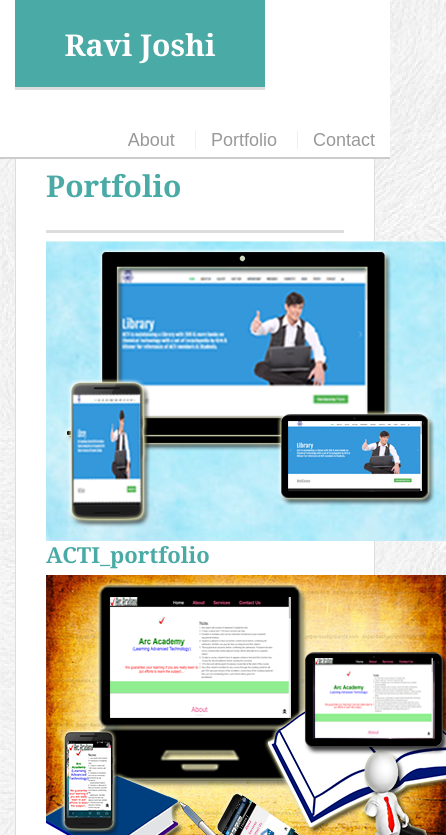
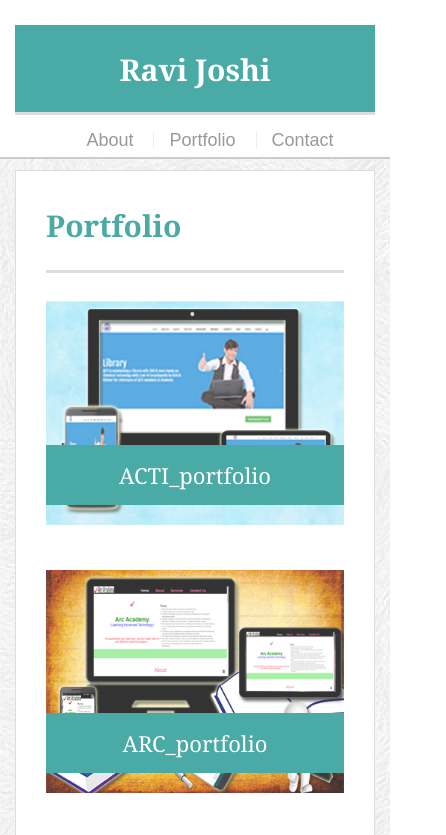
Before and after one commit to ravipjoshi/Responsive-Portfolio, a plain HTML site: page portfolio.html in a window 390 px wide. Shown: the top 835 px of the page, 446 px wide, since content can reach past the window. Drawn offline with nearby package versions, Linux system fonts and the light colour scheme.

Commit message:
added media query for all mentioned media screen i.e. 980px 768px 640px

```diff
--- a/asset/css/style.css
+++ b/asset/css/style.css
@@ -150,3 +150,83 @@ input[type=submit] {
   background: #4aaaa5;
   border: 0 none;
 }
+
+.work {
+  position: relative;
+  float: left;
+  width: 274px;
+  margin: 20px 0 25px;
+  overflow: auto;
+}
+
+.work:nth-child(even) {
+  margin-right: 40px;
+}
+
+.work img {
+  width: 100%;
+  border: 0 none;
+  opacity: 0.8;
+}
+
+.work h3 {
+  position: absolute;
+  bottom: 20px;
+  width: 100%;
+  padding: 15px;
+  margin-bottom: 0;
+  font-weight: 300;
+  line-height: 30px;
+  color: #ffffff;
+  text-align: center;
+  background: #4aaaa5;
+  border-bottom: 0;
+}
+
+.auth-image {
+  float: left;
+  width: 200px;
+  height: auto;
+  margin-top: 10px;
+  margin-right: 25px;
+}
+
+
+@media screen and (max-width: 980px) {
+
+}
+
+/* On screens that are 600px wide or less, make the columns stack on top of each other instead of next to each other */
+@media screen and (max-width: 768px) {
+  .main-section{
+
+    margin: 20px 0 500px;
+  }
+
+
+
+}
+
+@media screen and (max-width: 640px) {
+  nav{
+     text-align: center;
+     float:inherit;
+  }
+  #logo{
+    width:100%;
+    text-align: center;
+
+  }
+  .main-section{
+
+    margin: 40px 0 40px;
+  }
+  .auth-image{
+    width:100%;
+  }
+ .work{
+
+  width: 100%;
+ }
+
+}
```
Also changed, not shown: index.html (+1 -1 lines).
